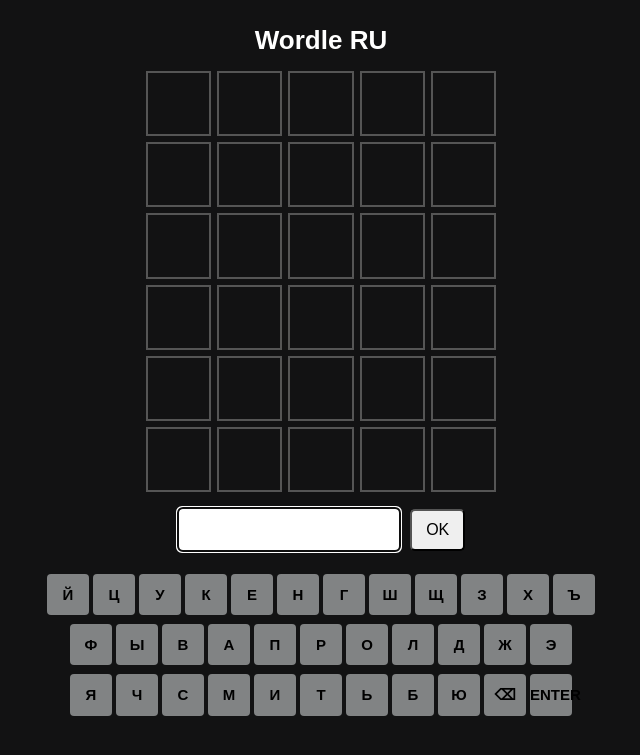
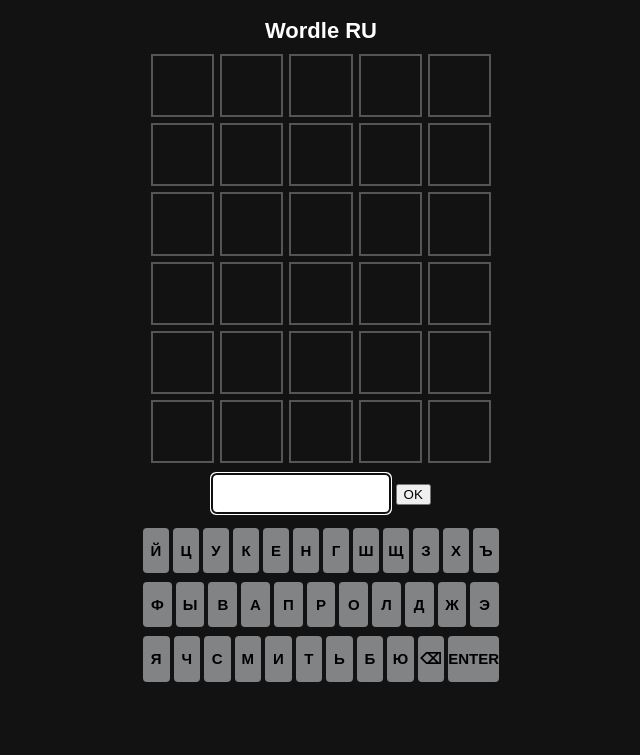
Before and after one commit to Liricinin/wordle, a Flask app: page / in a window 1280 px wide. Shown: the top 755 px of the page, without its empty margins (319-959 px from the left). Run offline with Flask 3, Linux system fonts and the light colour scheme.

Commit message:
Update index.html

```diff
--- a/templates/index.html
+++ b/templates/index.html
@@ -6,18 +6,22 @@
 
 <style>
 
+* {
+    box-sizing: border-box;
+}
+
 body {
     background: #121213;
     color: white;
     font-family: Arial, sans-serif;
+    margin: 0;
+    padding: 8px;
     text-align: center;
-    margin: 0;
-    padding: 10px;
 }
 
 h1 {
-    margin: 15px 0;
-    font-size: 26px;
+    font-size: 22px;
+    margin: 10px 0;
 }
 
 /* GRID */
@@ -26,20 +30,19 @@ h1 {
     display: grid;
     grid-template-columns: repeat(5, 1fr);
     gap: 6px;
-    max-width: 320px;
-    margin: 15px auto;
+    max-width: 280px;
+    margin: 10px auto;
 }
 
 .cell {
+    width: 100%;
     aspect-ratio: 1 / 1;
     border: 2px solid #555;
-    font-size: 6vw;
-    max-font-size: 32px;
+    font-size: 26px;
     font-weight: bold;
     display: flex;
+    align-items: center;
     justify-content: center;
-    align-items: center;
-    text-transform: uppercase;
 }
 
 /* COLORS */
@@ -52,35 +55,27 @@ h1 {
 
 #wordInput {
     width: 65%;
-    max-width: 200px;
-    padding: 10px;
+    max-width: 180px;
+    padding: 8px;
     font-size: 18px;
     text-align: center;
-    text-transform: uppercase;
     border-radius: 5px;
-}
-
-/* BUTTON */
-
-button {
-    padding: 10px 14px;
-    font-size: 16px;
-    border-radius: 5px;
-    margin-left: 5px;
 }
 
 /* KEYBOARD */
 
 #keyboard {
-    margin-top: 20px;
-    max-width: 100%;
+    margin-top: 12px;
+    width: 100%;
+    max-width: 360px;
+    margin-left: auto;
+    margin-right: auto;
 }
 
 .row {
     display: flex;
     justify-content: center;
-    margin: 5px 0;
-    flex-wrap: nowrap;
+    margin-bottom: 5px;
 }
 
 .key {
@@ -90,10 +85,8 @@ button {
     background: #818384;
     color: black;
     font-weight: bold;
-    cursor: pointer;
     border-radius: 4px;
     font-size: 14px;
-    max-width: 36px;
     user-select: none;
 }
 
@@ -104,23 +97,23 @@ button {
 /* RESULT */
 
 #result {
-    margin-top: 12px;
-    font-size: 16px;
+    margin: 8px 0;
+    font-size: 15px;
 }
 
 @media (min-width: 600px) {
 
     #grid {
-        max-width: 350px;
+        max-width: 340px;
     }
 
     .cell {
-        font-size: 28px;
+        font-size: 30px;
     }
 
     .key {
-        max-width: 42px;
         font-size: 15px;
+        padding: 14px 0;
     }
 }
 
```
